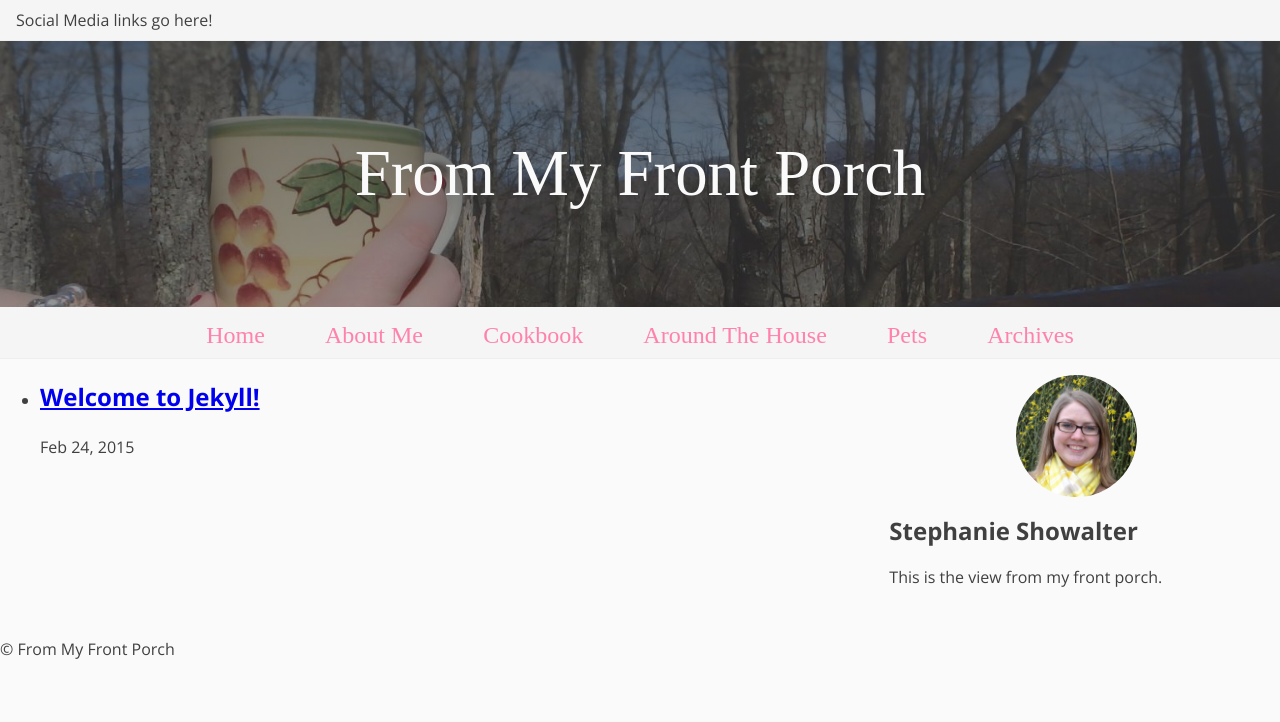
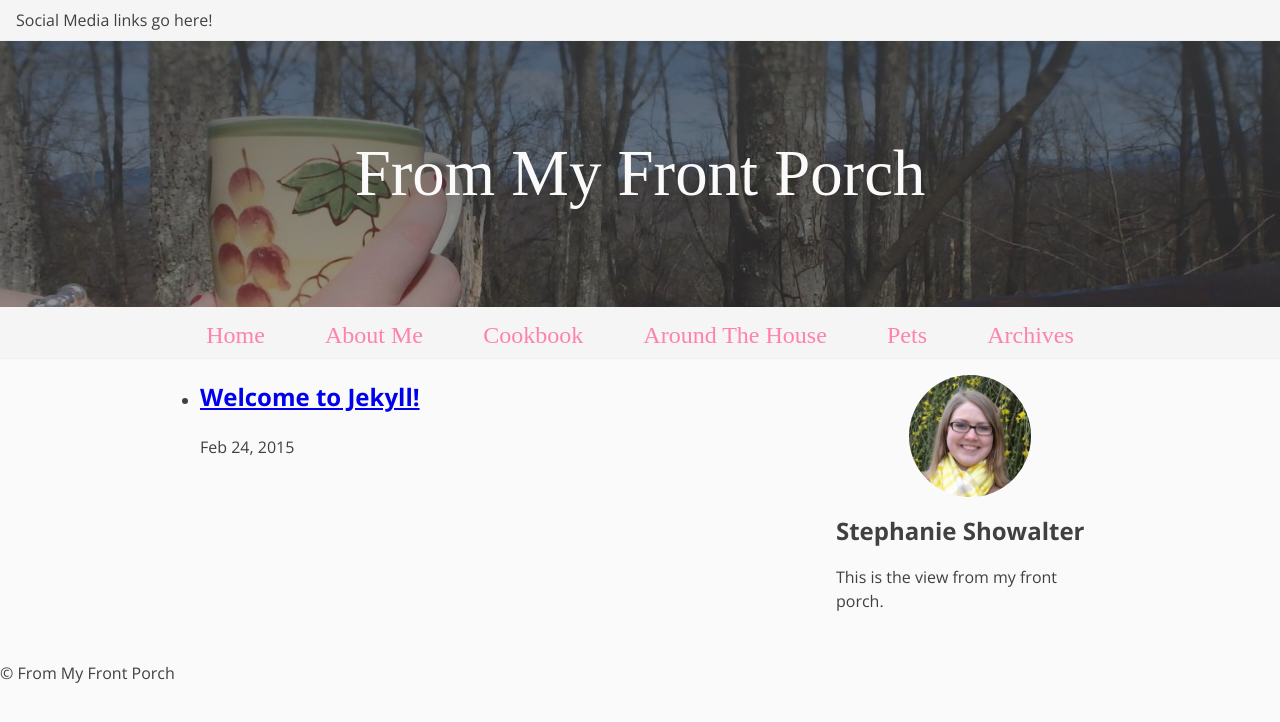
Before and after one commit to orangedaisy/frommyfrontporch, a Jekyll site: the page built from index.html, in a window 1280 px wide. Shown: the top 722 px of the page. Built offline with Jekyll 4.4.1, drawn with Linux system fonts in a browser that asks for light colours; some web fonts are replaced; Markdown is read by kramdown in place of the engine named in the settings; the list of posts is cut into pages by our own code.

Commit message:
Set max-width on content area

```diff
--- a/_sass/_global.scss
+++ b/_sass/_global.scss
@@ -15,5 +15,7 @@ html {
 }
 
 main {
+  margin: 0 auto;
+  max-width: 75vw;
   @include clearfix;
 }
```
